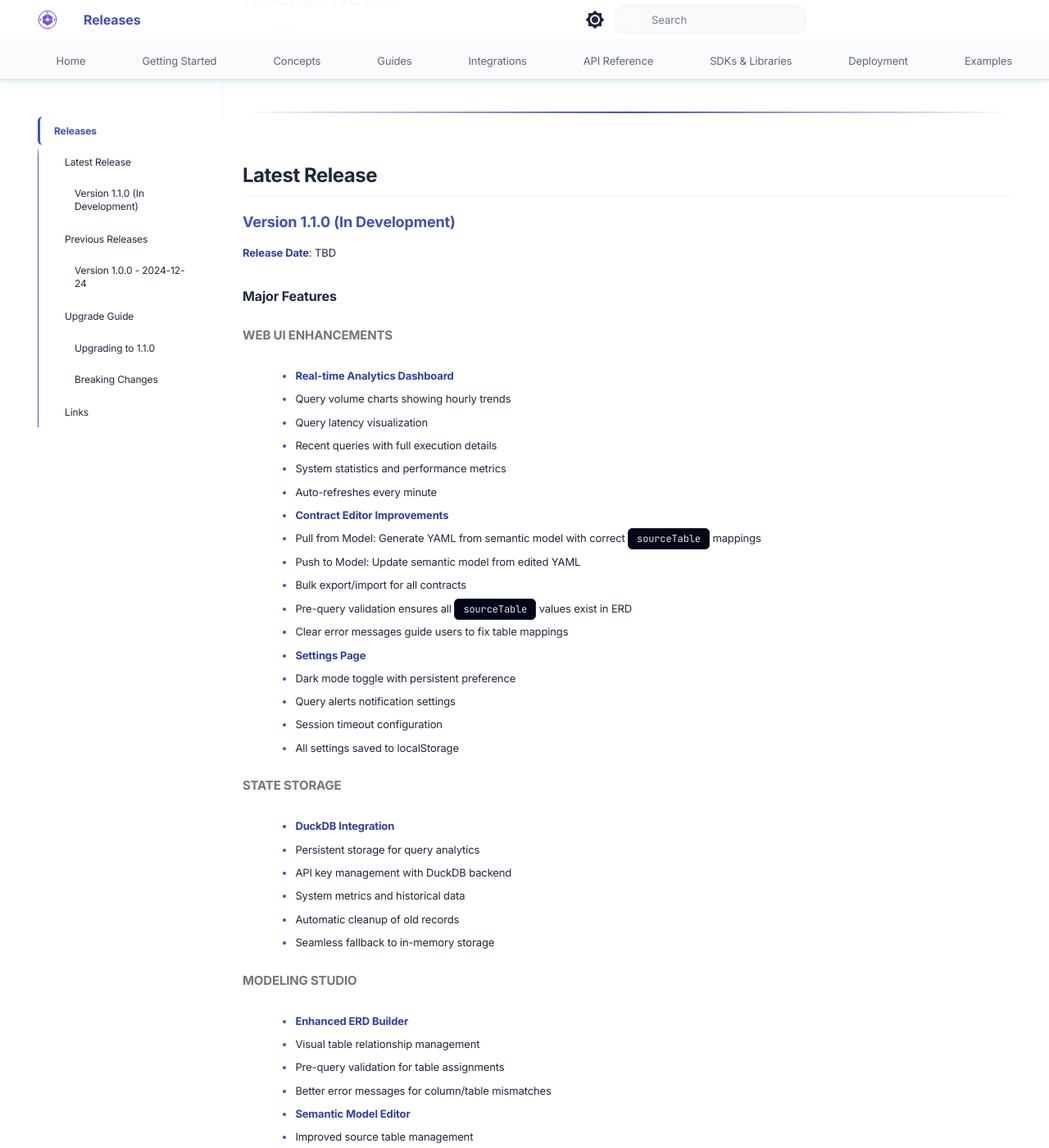
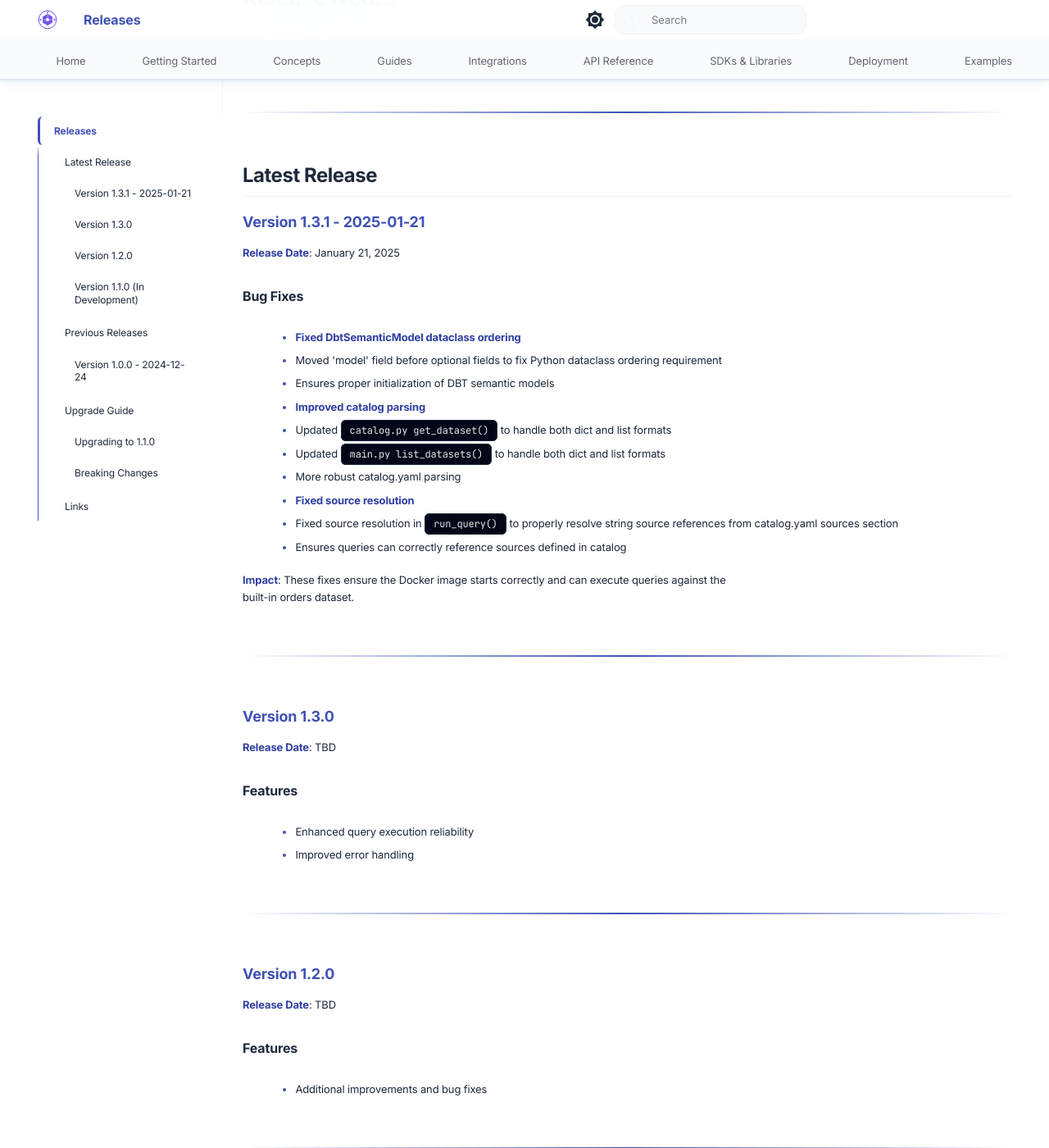
Before and after one commit to setupranali/setupranali.github.io, an MkDocs documentation site: the page built from docs/releases.md, in a window 1280 px wide and 1400 px high, scrolled down 232 px. Shown: the whole window at 82% size. Built offline with MkDocs 1.6.1 and Material for MkDocs 9.7.7, drawn with Linux system fonts in a browser that asks for light colours; comment, search, counter and statistics services are not loaded; the version menu is left out; some of the changed text lies outside the part shown.

Commit message:
docs: Update website banner and releases page to v1.3.1
- Updated announcement banner to show v1.3.1 (latest release)
- Changed banner link to point to website releases page
- Added v1.3.1 release notes with bug fixes
- Documented catalog parsing and source resolution fixes

```diff
--- a/docs/overrides/main.html
+++ b/docs/overrides/main.html
@@ -1,7 +1,7 @@
 {% extends "base.html" %}
 
 {% block announce %}
-  <a href="https://github.com/setupranali/setupranali.github.io/releases">
-    🎉 SetuPranali v1.0 is here! Check out the release notes.
+  <a href="/releases/">
+    🎉 SetuPranali v1.3.1 is here! Check out the release notes.
   </a>
 {% endblock %}
--- a/docs/releases.md
+++ b/docs/releases.md
@@ -5,6 +5,48 @@ This page contains release notes for SetuPranali. For the complete changelog, se
 ---
 
 ## Latest Release
+
+### Version 1.3.1 - 2025-01-21
+
+**Release Date**: January 21, 2025
+
+#### Bug Fixes
+
+- **Fixed DbtSemanticModel dataclass ordering**
+  - Moved 'model' field before optional fields to fix Python dataclass ordering requirement
+  - Ensures proper initialization of DBT semantic models
+
+- **Improved catalog parsing**
+  - Updated `catalog.py get_dataset()` to handle both dict and list formats
+  - Updated `main.py list_datasets()` to handle both dict and list formats
+  - More robust catalog.yaml parsing
+
+- **Fixed source resolution**
+  - Fixed source resolution in `run_query()` to properly resolve string source references from catalog.yaml sources section
+  - Ensures queries can correctly reference sources defined in catalog
+
+**Impact**: These fixes ensure the Docker image starts correctly and can execute queries against the built-in orders dataset.
+
+---
+
+### Version 1.3.0
+
+**Release Date**: TBD
+
+#### Features
+- Enhanced query execution reliability
+- Improved error handling
+
+---
+
+### Version 1.2.0
+
+**Release Date**: TBD
+
+#### Features
+- Additional improvements and bug fixes
+
+---
 
 ### Version 1.1.0 (In Development)
 
```
